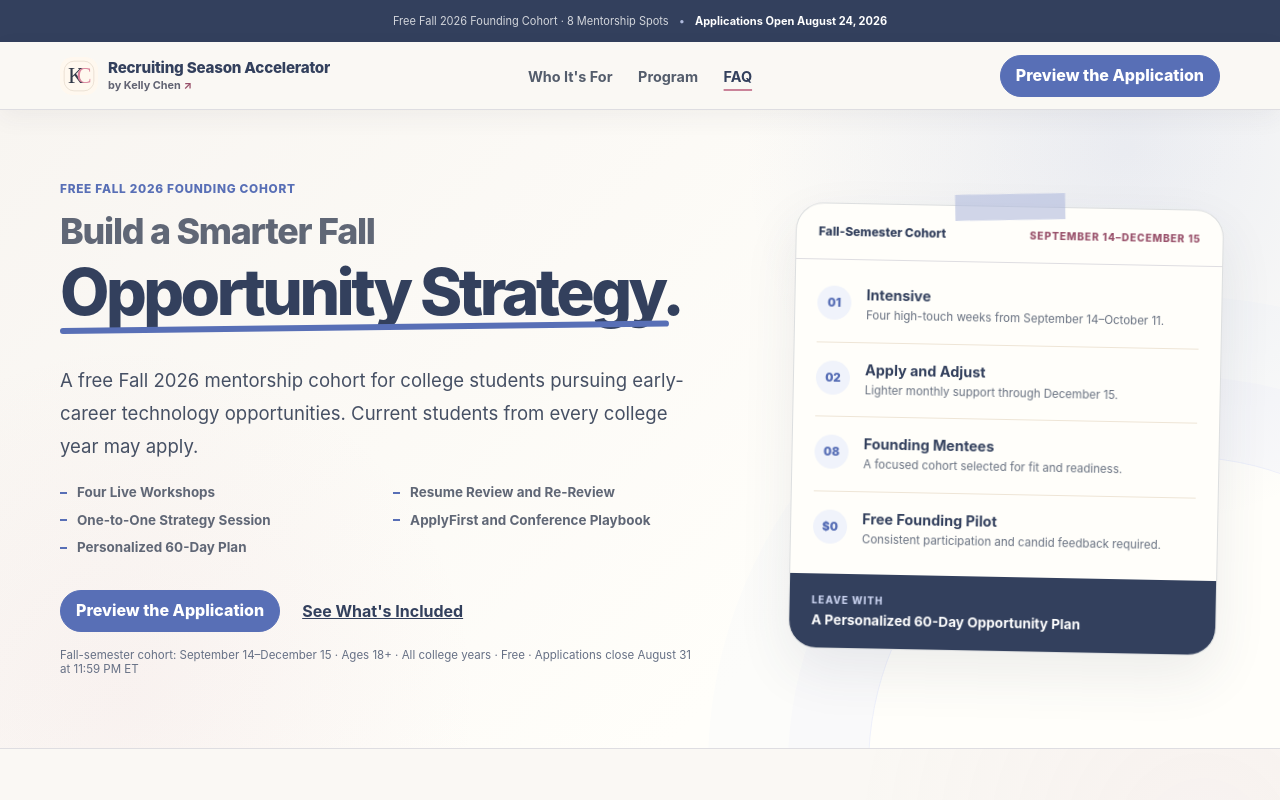
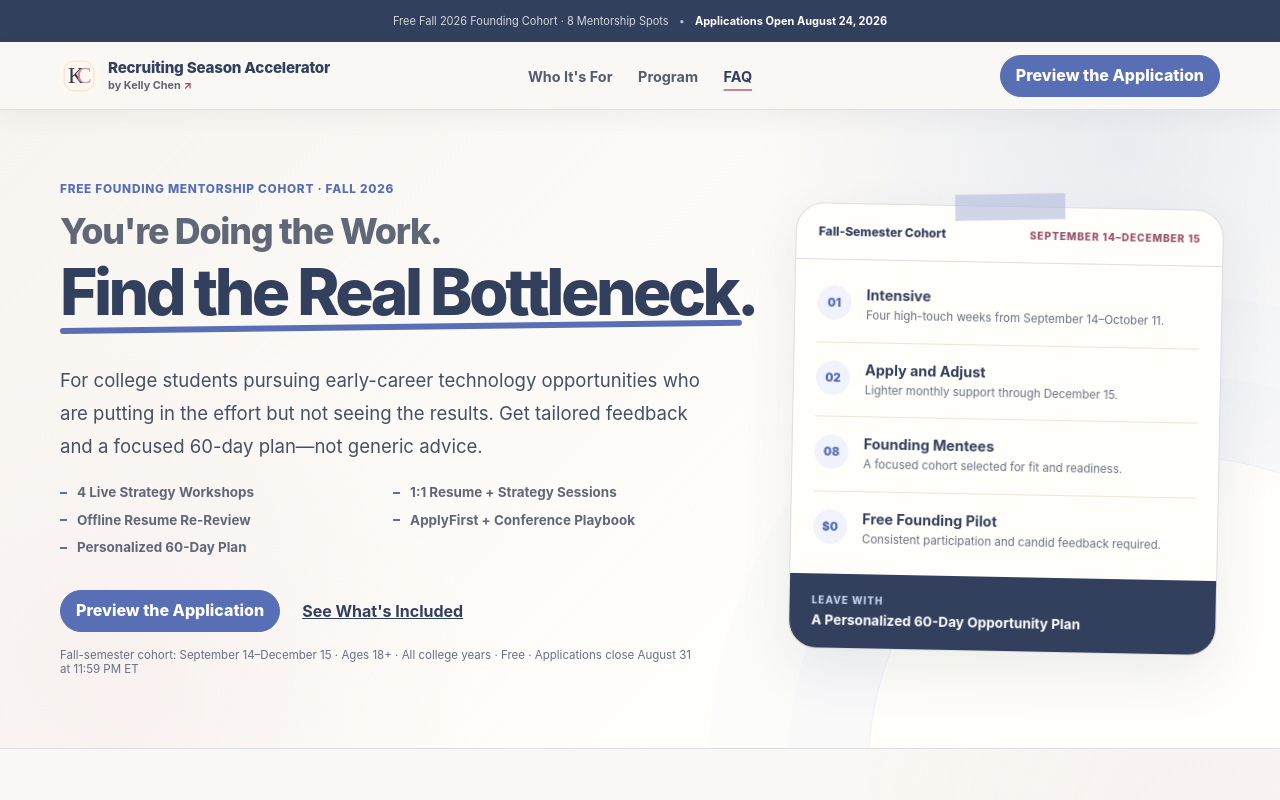
Before and after one commit to kelly0921/recruiting-season-accelerator-application, a React (Vite) app: page / in a window 1280 px wide. Shown: the top 800 px of the page. Built offline with nearby package versions, Linux system fonts and the light colour scheme.

Commit message:
Sharpen landing page hero positioning

```diff
--- a/index.html
+++ b/index.html
@@ -3,15 +3,15 @@
   <head>
     <meta charset="UTF-8" />
     <meta name="viewport" content="width=device-width, initial-scale=1.0" />
-    <meta name="theme-color" content="#0d1d38" />
+    <meta name="theme-color" content="#33405d" />
     <meta
       name="description"
-      content="A free Fall 2026 mentorship cohort helping college freshmen and sophomores build an intentional early-career opportunity strategy."
+      content="A free Fall 2026 mentorship cohort helping college students diagnose recruiting bottlenecks, strengthen their positioning, and build a focused 60-day plan."
     />
-    <meta property="og:title" content="Build your Fall 2026 opportunity strategy." />
+    <meta property="og:title" content="You’re doing the work. Find the real recruiting bottleneck." />
     <meta
       property="og:description"
-      content="Eight founding mentees receive workshops, resume and strategy sessions, ApplyFirst access, a conference playbook, and a personalized 60-day plan."
+      content="Eight founding mentees receive four live workshops, tailored resume and strategy feedback, ApplyFirst and conference-playbook access, and a personalized 60-day plan."
     />
     <title>Recruiting Season Accelerator | Kelly Chen</title>
     <script src="https://challenges.cloudflare.com/turnstile/v0/api.js?render=explicit" async defer></script>
--- a/src/LandingPage.jsx
+++ b/src/LandingPage.jsx
@@ -174,21 +174,21 @@ export function LandingPage() {
         <section className="program-hero">
           <div className="landing-shell hero-layout">
             <div className="program-hero-copy">
-              <p className="eyebrow">Free Fall 2026 Founding Cohort</p>
+              <p className="eyebrow">Free Founding Mentorship Cohort · Fall 2026</p>
               <h1>
-                <span className="hero-setup">Build a Smarter Fall</span>
-                <em><span>Opportunity</span> Strategy.</em>
+                <span className="hero-setup">You&apos;re Doing the Work.</span>
+                <em><span>Find the Real</span> Bottleneck.</em>
               </h1>
               <p className="hero-lede">
-                A free Fall 2026 mentorship cohort for college students pursuing
-                early-career technology opportunities. Current students from every
-                college year may apply.
+                For college students pursuing early-career technology opportunities
+                who are putting in the effort but not seeing the results. Get tailored
+                feedback and a focused 60-day plan—not generic advice.
               </p>
               <ul className="hero-benefit-list" aria-label="Program highlights">
-                <li>Four Live Workshops</li>
-                <li>Resume Review and Re-Review</li>
-                <li>One-to-One Strategy Session</li>
-                <li>ApplyFirst and Conference Playbook</li>
+                <li>4 Live Strategy Workshops</li>
+                <li>1:1 Resume + Strategy Sessions</li>
+                <li>Offline Resume Re-Review</li>
+                <li>ApplyFirst + Conference Playbook</li>
                 <li>Personalized 60-Day Plan</li>
               </ul>
               <div className="hero-actions">
```
Also changed, not shown: 1 other file (tests, documents, lock files or other folders).
